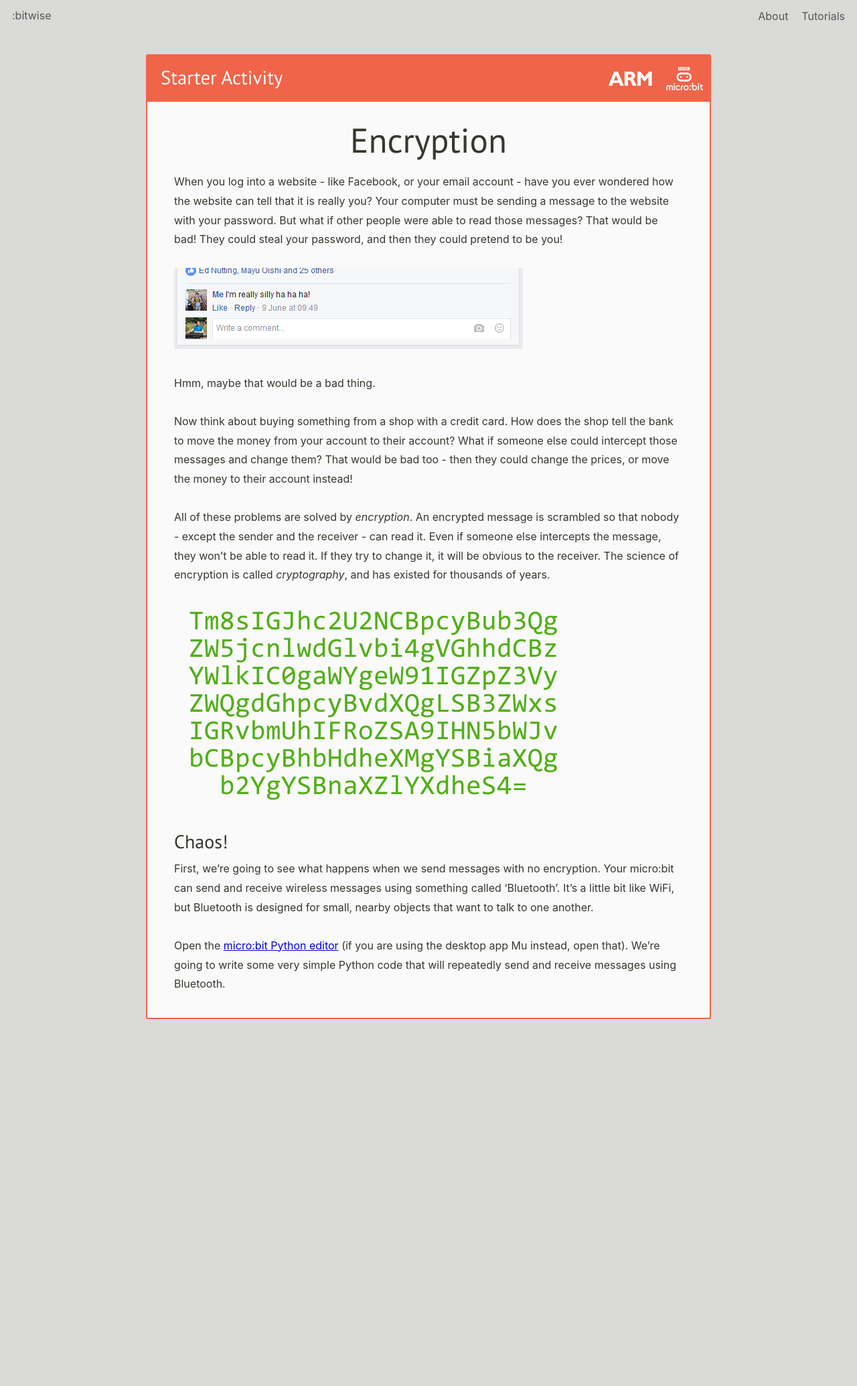
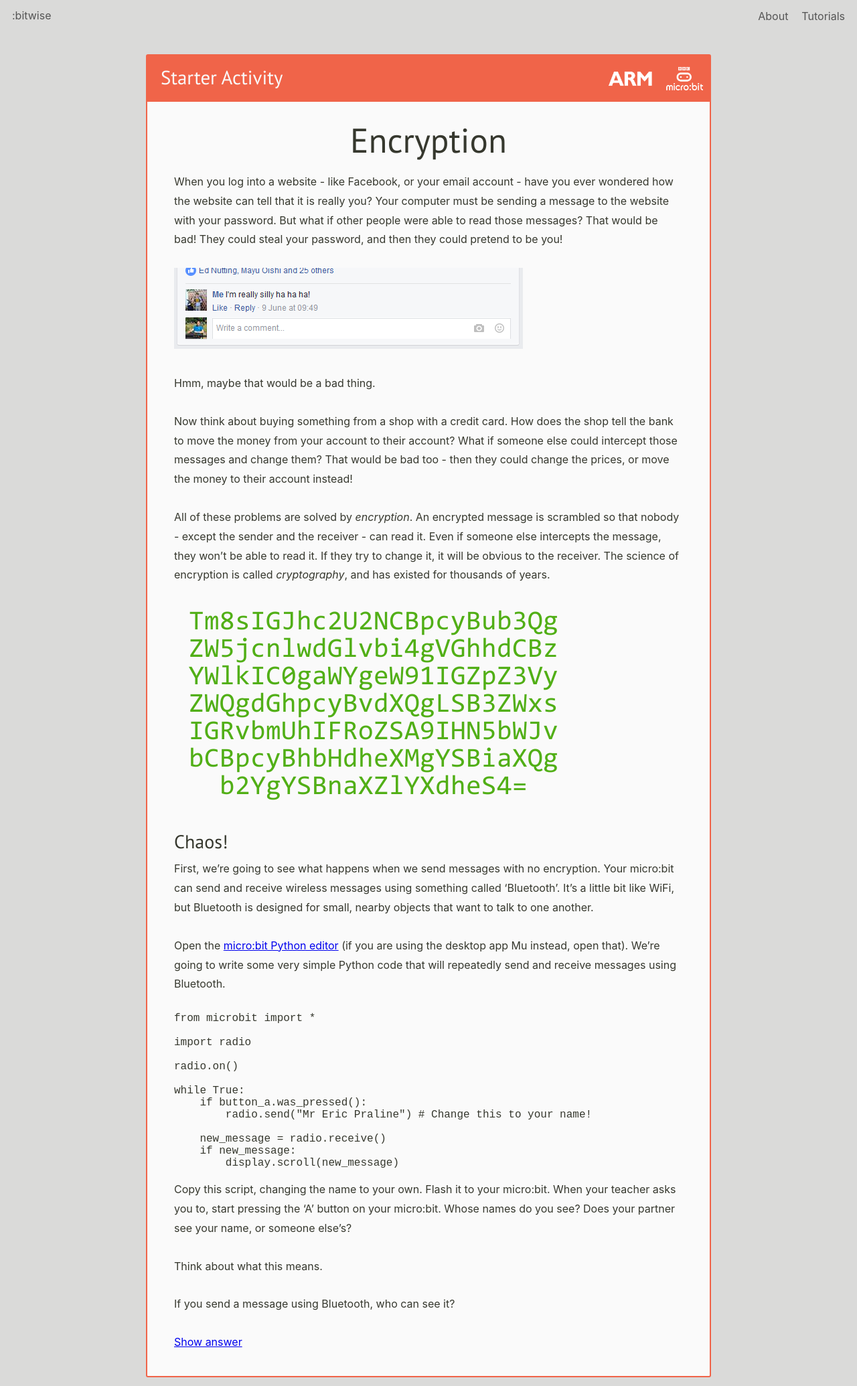
Before and after one commit to micro-bitwise/micro-bitwise.github.io, a Jekyll site: the page built from _tutorials/crypto-student-starter.md, in a window 1280 px wide. Shown: the whole page at 67% size. Built offline with Jekyll 4.4.1, drawn with Linux system fonts in a browser that asks for light colours; nearby versions of some CDN libraries; before the commit the page ends 1535 px from its top, so only the background shows below that.

Commit message:
Mostly finish starter activity

````diff
--- a/_includes/head.html
+++ b/_includes/head.html
@@ -9,4 +9,6 @@
   <link rel="stylesheet" href="{{ "/css/main.css" | prepend: site.baseurl }}">
   <link rel="canonical" href="{{ page.url | replace:'index.html','' | prepend: site.baseurl | prepend: site.url }}">
   <link rel="alternate" type="application/rss+xml" title="{{ site.title }}" href="{{ "/feed.xml" | prepend: site.baseurl | prepend: site.url }}">
+
+  <script src="https://cdnjs.cloudflare.com/ajax/libs/jquery/3.1.0/jquery.slim.min.js"></script>
 </head>
--- a/_sass/_tutorial.scss
+++ b/_sass/_tutorial.scss
@@ -50,6 +50,12 @@ article.tutorial {
       font-size: 3.2em;
     }
 
+    &__answer {
+      background: #ccc;
+      display: none;
+      padding: 15px;
+    }
+
     padding: .5em 2.5em;
   }
 }
--- a/_tutorials/crypto-student-starter.md
+++ b/_tutorials/crypto-student-starter.md
@@ -25,3 +25,31 @@ All of these problems are solved by *encryption*. An encrypted message is scramb
 First, we're going to see what happens when we send messages with no encryption. Your micro:bit can send and receive wireless messages using something called 'Bluetooth'. It's a little bit like WiFi, but Bluetooth is designed for small, nearby objects that want to talk to one another.
 
 Open the [micro:bit Python editor](https://www.microbit.co.uk/app/#create:xyelfe) (if you are using the desktop app Mu instead, open that). We're going to write some very simple Python code that will repeatedly send and receive messages using Bluetooth.
+
+```
+from microbit import *
+
+import radio
+
+radio.on()
+
+while True:
+    if button_a.was_pressed():
+        radio.send("Mr Eric Praline") # Change this to your name!
+
+    new_message = radio.receive()
+    if new_message:
+        display.scroll(new_message)
+```
+
+Copy this script, changing the name to your own. Flash it to your micro:bit. When your teacher asks you to, start pressing the 'A' button on your micro:bit. Whose names do you see? Does your partner see your name, or someone else's?
+
+Think about what this means.
+
+If you send a message using Bluetooth, who can see it?
+
+[Show answer](javascript:$('#answer1').show("slow"))
+
+<div id="answer1" class="tutorial__content__answer">
+Anyone! There is no way of making sure only one person sees your message.
+</div>
````
Also changed, not shown: _tutorials/crypto.md (+2 -0 lines).
